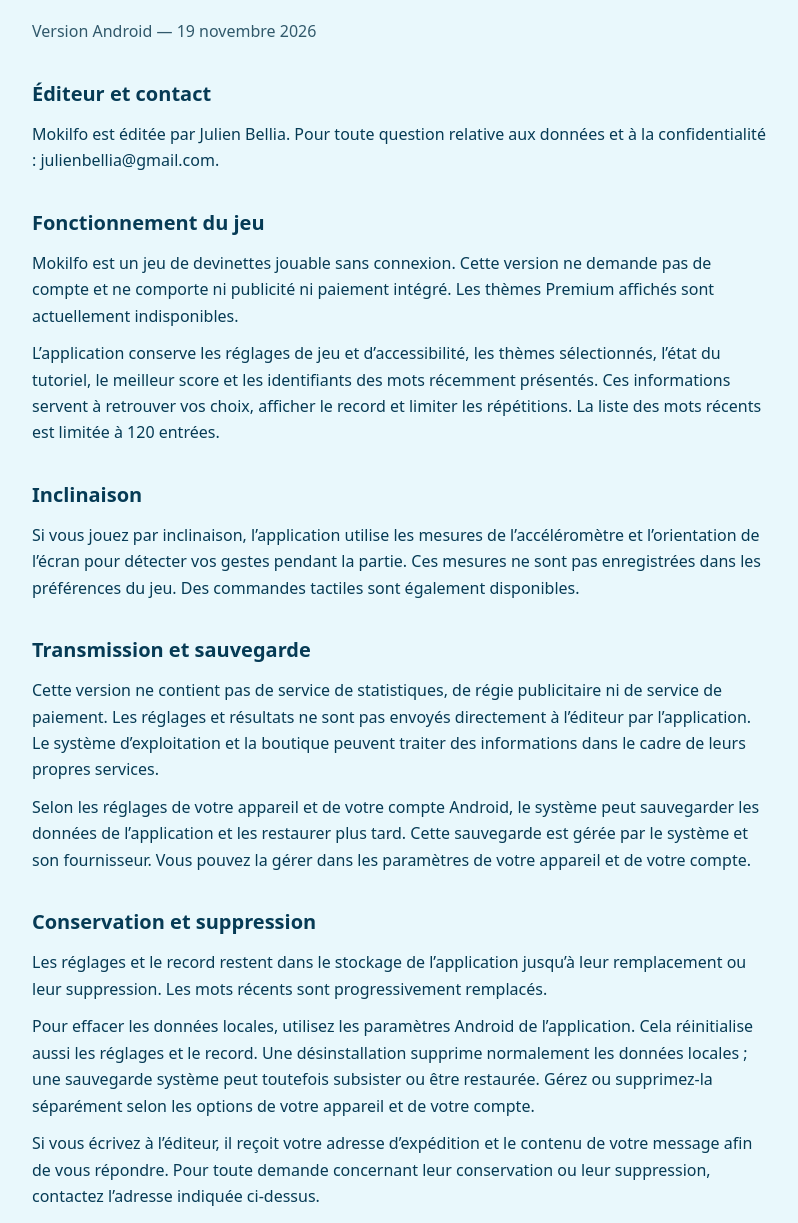
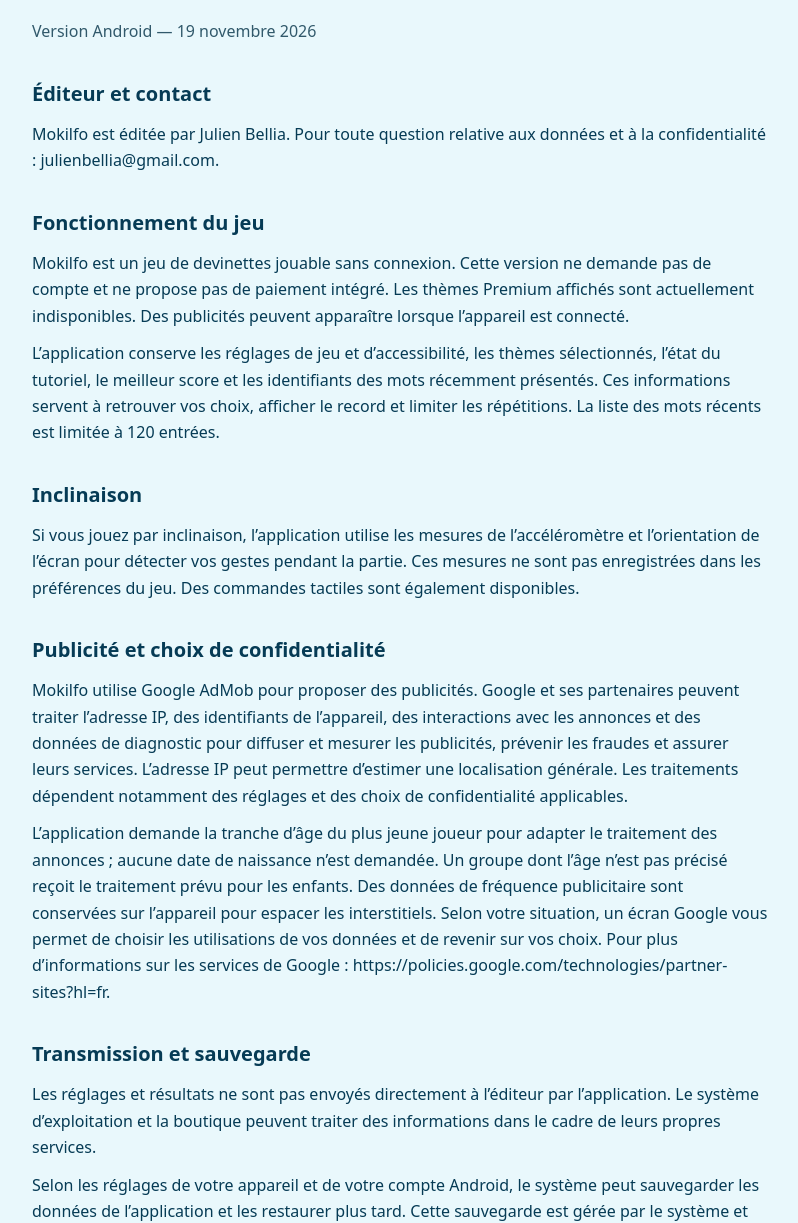
Before and after one commit to so7n/so7n.github.io, a plain HTML site: page mokilfo/confidentialite.html in a window 1280 px wide. Shown: the part 95-1318 px from the top of the page, without its empty margins (240-1038 px from the left). Drawn offline with Linux system fonts and the light colour scheme.

Commit message:
Mettre à jour la confidentialité Mokilfo pour AdMob

```diff
--- a/mokilfo/confidentialite.html
+++ b/mokilfo/confidentialite.html
@@ -1,6 +1,7 @@
 <!doctype html><html lang="fr"><head><meta charset="utf-8"><meta name="viewport" content="width=device-width,initial-scale=1"><title>Confidentialité — Mokilfo</title><style>body{margin:0;font:1rem/1.65 system-ui,sans-serif;color:#063b55;background:#e9f8fc}main{max-width:46rem;margin:auto;padding:2rem 1.25rem 4rem}h1{font-size:2rem;line-height:1.2}h2{font-size:1.25rem;margin:2rem 0 .4rem}p{margin:.7rem 0}.date{color:#31596b}</style></head><body><main><h1>Politique de confidentialité — Mokilfo</h1><p class="date">Version Android — 19 novembre 2026</p><section><h2>Éditeur et contact</h2><p>Mokilfo est éditée par Julien Bellia. Pour toute question relative aux données et à la confidentialité : julienbellia@gmail.com.</p></section>
-<section><h2>Fonctionnement du jeu</h2><p>Mokilfo est un jeu de devinettes jouable sans connexion. Cette version ne demande pas de compte et ne comporte ni publicité ni paiement intégré. Les thèmes Premium affichés sont actuellement indisponibles.</p><p>L’application conserve les réglages de jeu et d’accessibilité, les thèmes sélectionnés, l’état du tutoriel, le meilleur score et les identifiants des mots récemment présentés. Ces informations servent à retrouver vos choix, afficher le record et limiter les répétitions. La liste des mots récents est limitée à 120 entrées.</p></section>
+<section><h2>Fonctionnement du jeu</h2><p>Mokilfo est un jeu de devinettes jouable sans connexion. Cette version ne demande pas de compte et ne propose pas de paiement intégré. Les thèmes Premium affichés sont actuellement indisponibles. Des publicités peuvent apparaître lorsque l’appareil est connecté.</p><p>L’application conserve les réglages de jeu et d’accessibilité, les thèmes sélectionnés, l’état du tutoriel, le meilleur score et les identifiants des mots récemment présentés. Ces informations servent à retrouver vos choix, afficher le record et limiter les répétitions. La liste des mots récents est limitée à 120 entrées.</p></section>
 <section><h2>Inclinaison</h2><p>Si vous jouez par inclinaison, l’application utilise les mesures de l’accéléromètre et l’orientation de l’écran pour détecter vos gestes pendant la partie. Ces mesures ne sont pas enregistrées dans les préférences du jeu. Des commandes tactiles sont également disponibles.</p></section>
-<section><h2>Transmission et sauvegarde</h2><p>Cette version ne contient pas de service de statistiques, de régie publicitaire ni de service de paiement. Les réglages et résultats ne sont pas envoyés directement à l’éditeur par l’application. Le système d’exploitation et la boutique peuvent traiter des informations dans le cadre de leurs propres services.</p><p>Selon les réglages de votre appareil et de votre compte Android, le système peut sauvegarder les données de l’application et les restaurer plus tard. Cette sauvegarde est gérée par le système et son fournisseur. Vous pouvez la gérer dans les paramètres de votre appareil et de votre compte.</p></section>
+<section><h2>Publicité et choix de confidentialité</h2><p>Mokilfo utilise Google AdMob pour proposer des publicités. Google et ses partenaires peuvent traiter l’adresse IP, des identifiants de l’appareil, des interactions avec les annonces et des données de diagnostic pour diffuser et mesurer les publicités, prévenir les fraudes et assurer leurs services. L’adresse IP peut permettre d’estimer une localisation générale. Les traitements dépendent notamment des réglages et des choix de confidentialité applicables.</p><p>L’application demande la tranche d’âge du plus jeune joueur pour adapter le traitement des annonces ; aucune date de naissance n’est demandée. Un groupe dont l’âge n’est pas précisé reçoit le traitement prévu pour les enfants. Des données de fréquence publicitaire sont conservées sur l’appareil pour espacer les interstitiels. Selon votre situation, un écran Google vous permet de choisir les utilisations de vos données et de revenir sur vos choix. Pour plus d’informations sur les services de Google : https://policies.google.com/technologies/partner-sites?hl=fr.</p></section>
+<section><h2>Transmission et sauvegarde</h2><p>Les réglages et résultats ne sont pas envoyés directement à l’éditeur par l’application. Le système d’exploitation et la boutique peuvent traiter des informations dans le cadre de leurs propres services.</p><p>Selon les réglages de votre appareil et de votre compte Android, le système peut sauvegarder les données de l’application et les restaurer plus tard. Cette sauvegarde est gérée par le système et son fournisseur. Vous pouvez la gérer dans les paramètres de votre appareil et de votre compte.</p></section>
 <section><h2>Conservation et suppression</h2><p>Les réglages et le record restent dans le stockage de l’application jusqu’à leur remplacement ou leur suppression. Les mots récents sont progressivement remplacés.</p><p>Pour effacer les données locales, utilisez les paramètres Android de l’application. Cela réinitialise aussi les réglages et le record. Une désinstallation supprime normalement les données locales ; une sauvegarde système peut toutefois subsister ou être restaurée. Gérez ou supprimez-la séparément selon les options de votre appareil et de votre compte.</p><p>Si vous écrivez à l’éditeur, il reçoit votre adresse d’expédition et le contenu de votre message afin de vous répondre. Pour toute demande concernant leur conservation ou leur suppression, contactez l’adresse indiquée ci-dessus.</p></section>
 <section><h2>Évolutions</h2><p>Si de nouvelles fonctions impliquent d’autres traitements, cette notice devra être mise à jour avant leur activation.</p></section></main></body></html>
```
